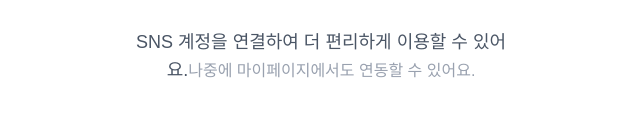
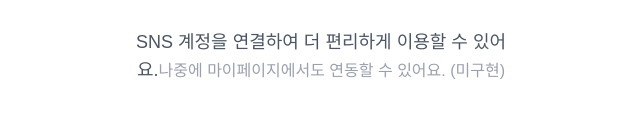
Before and after one commit to im-ian/auth-demo, a Next.js app: page /signup/complete in a window 1280 px wide. Shown: the part 322-452 px from the top of the page, without its empty margins (319-959 px from the left). Built offline with nearby package versions, Linux system fonts and the light colour scheme.

Commit message:
Add chore message

```diff
--- a/app/signup/complete/page.tsx
+++ b/app/signup/complete/page.tsx
@@ -85,7 +85,7 @@ export default function SignupCompletePage() {
               SNS 계정을 연결하여 더 편리하게 이용할 수 있어요.
             </Text>
             <Text className="text-gray-400" size="sm">
-              나중에 마이페이지에서도 연동할 수 있어요.
+              나중에 마이페이지에서도 연동할 수 있어요. (미구현)
             </Text>
           </div>
         </FadeIn>
```
